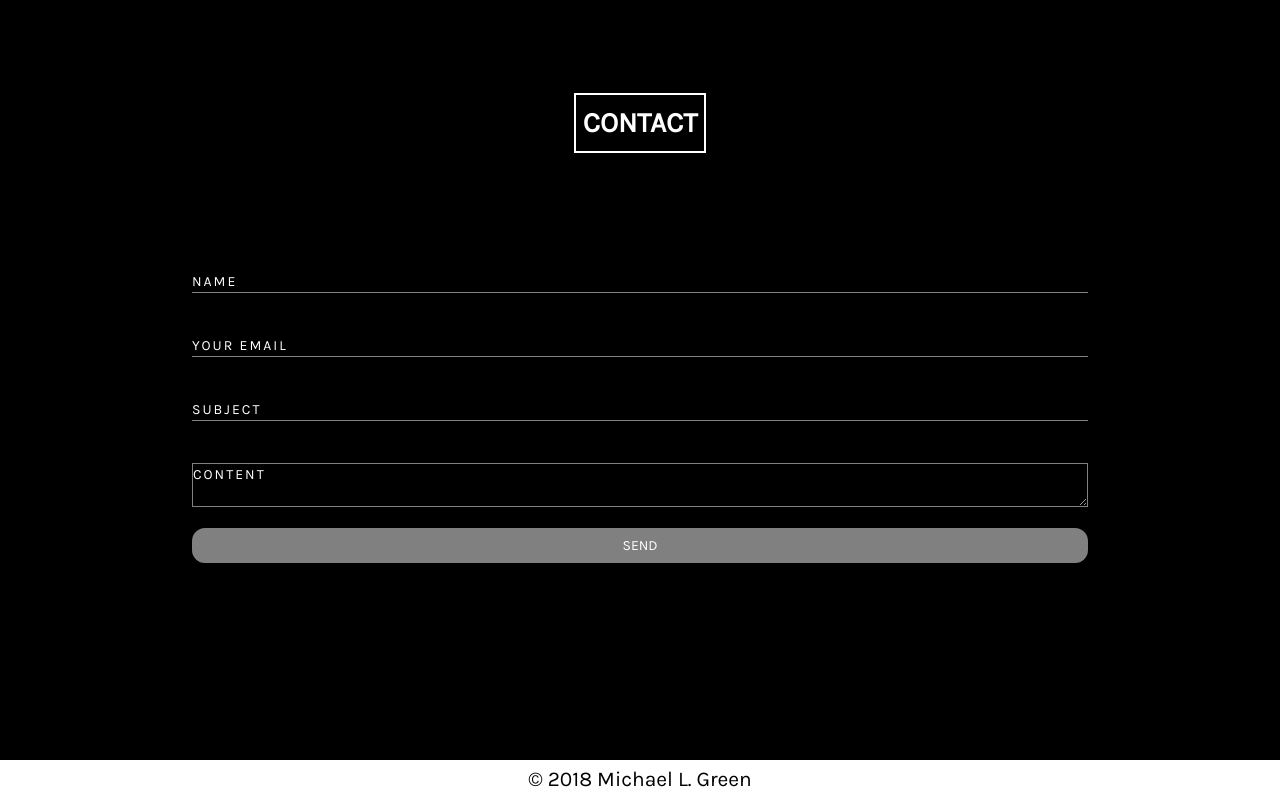
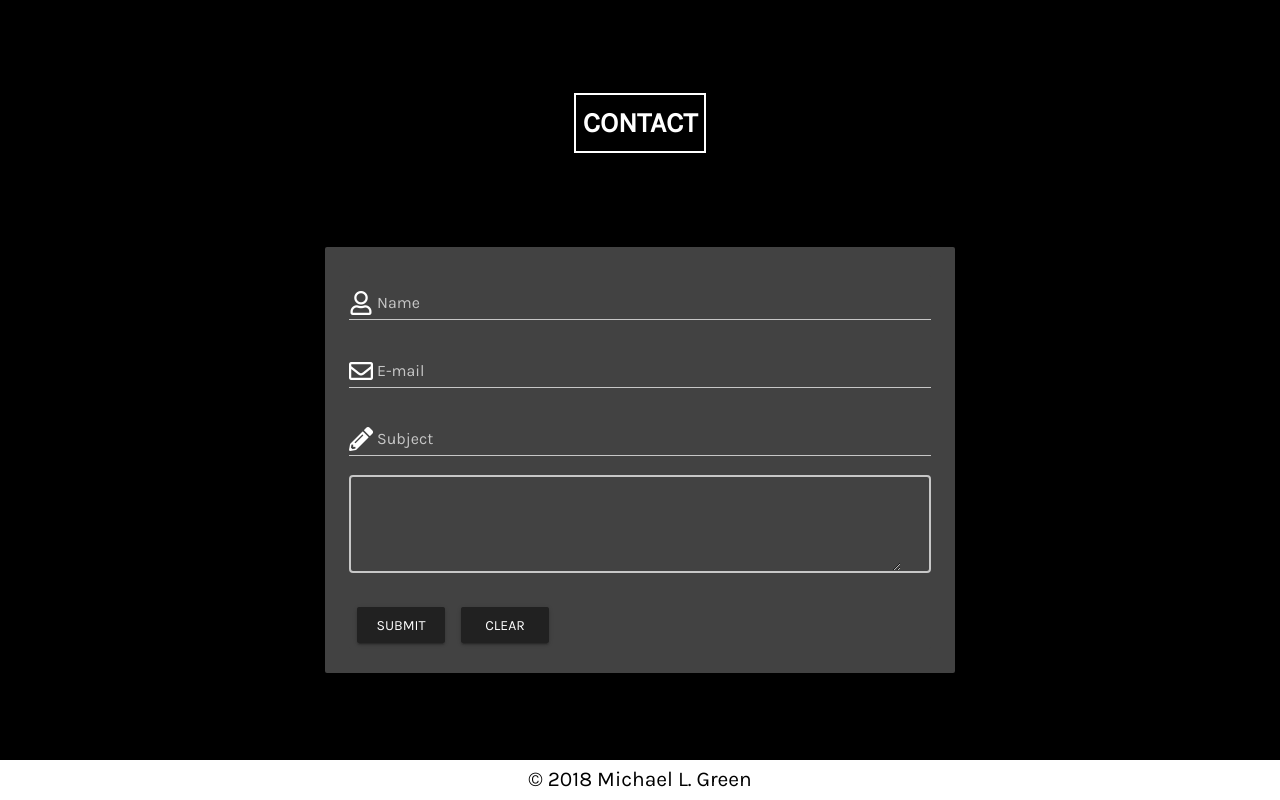
Before and after one commit to pragprogrammer/landing-page, a Vue app: page / in a window 1280 px wide. Shown: the part 2480-3280 px from the top of the page. Built offline with nearby package versions, Linux system fonts and the light colour scheme; some icons are missing.

Commit message:
redone contact form

```diff
--- a/package.json
+++ b/package.json
@@ -9,7 +9,7 @@
   "dependencies": {
     "vue": "^2.5.17",
     "vue-router": "^3.0.1",
-    "vuetify": "^1.2.6",
+    "vuetify": "^1.2.8",
     "vuex": "^3.0.1"
   },
   "devDependencies": {
--- a/src/views/Home.vue
+++ b/src/views/Home.vue
@@ -83,13 +83,14 @@
         <div class="img-holder">
           <div class="bio-img">
           </div>
-          </div>
+        </div>
         <div class="bio">
           <div class="biotext">
             <p>
               I'm a Software Developer with over 500 hours of front and back-end development from Boise Codeworks
               immersed bootcamp.
-              I have A knack for problem solving, and the ability to think outside of the box. <br/> <br/> My passion for
+              I have A knack for problem solving, and the ability to think outside of the box. <br /> <br /> My passion
+              for
               technology led to a career in software development after years of customer service and construction
               experience.
               I'm a highly motivated developer with strong front & back-end development skills.
@@ -106,19 +107,24 @@
         </div>
       </div>
       <div class="contact-body">
-        <div class="contact-me">
-            <form method="POST" class="contact-form" :action="formSpreeTarget">
-                <input type="text" placeholder="NAME" name="name"/>
-                <input type="text" placeholder="YOUR EMAIL" name="_replyto">
-                <input type="text" placeholder="SUBJECT" name="subject" required />
-                <textarea type="text" placeholder="CONTENT" name="content" required></textarea>
-                <button type="submit" class="form-button">SEND</button>
-            </form>
-        </div>
+        <v-card dark width="45rem">
+          <v-container>
+            <v-card flat>
+              <form method="POST" :action="formSpreeTarget" ref="form">
+                <v-text-field clearable v-model="emailform.name" prepend-inner-icon="far fa-user" label="Name" name="name" required></v-text-field>
+                <v-text-field clearable v-model="emailform.email" prepend-inner-icon="far fa-envelope" label="E-mail" name="_replyto" required></v-text-field>
+                <v-text-field clearable v-model="emailform.subject" prepend-inner-icon="fas fa-pencil-alt" label="Subject" name="subject" required></v-text-field>
+                <v-textarea clearable v-model="emailform.content" height="7rem" outline name="content" required></v-textarea>
+                <v-btn type="submit">Submit</v-btn>
+                <v-btn @click="clear">clear</v-btn>
+              </form>
+            </v-card>
+          </v-container>
+        </v-card>
       </div>
-        <div class="backtotop">
-          <a class="nav-link btop" data-scroll="#top"><i class="fas fa-angle-double-up"></i></a>
-        </div>
+      <div class="backtotop">
+        <a class="nav-link btop" data-scroll="#top"><i class="fas fa-angle-double-up"></i></a>
+      </div>
       <div class="contact-footer">
         <p>© 2018 Michael L. Green</p>
       </div>
@@ -133,13 +139,29 @@ export default {
   name: "home",
   data() {
     return {
-      formSpreeTarget: "https://formspree.io/michael.green94@hotmail.com"
+      formSpreeTarget: "https://formspree.io/michael.green94@hotmail.com",
+      // valid: false,
+      emailform: {
+        name: "",
+        email: "",
+        subject: "",
+        content: ""
+      }
     };
   },
   components: {
     Projects
   },
-  methods: {},
+  methods: {
+    submit() {
+      if (this.$refs.form.validate()) {
+        return (this.valid = true);
+      }
+    },
+    clear() {
+      this.$refs.form.reset();
+    }
+  },
   mounted() {
     document.querySelectorAll(".nav-link").forEach(a => {
       a.addEventListener("click", () =>
@@ -162,7 +184,8 @@ export default {
       $(".btop").css("opacity", 0 + $(window).scrollTop() / 250);
       $(".backtotop").css("display", "block");
     });
-  }
+  },
+  computed: {}
 };
 </script>
 
@@ -510,15 +533,15 @@ a:not([href]):not([tabindex]) {
   align-items: center;
 }
 
-.contact-me {
+/* .contact-me {
   display: flex;
   justify-content: center;
   align-items: center;
   height: 70%;
   width: 70%;
-  /* background-color: #f5f5f5; */
+  background-color: #f5f5f5;
   color: black;
-}
+} */
 
 .contact-form {
   display: flex;
@@ -581,10 +604,12 @@ textarea {
   .skill-icons {
     font-size: 8rem;
   }
+
   .inspirational {
     font-size: 1.5rem;
     height: 100vh;
   }
+
   .img-holder {
     height: 40%;
     width: 100%;
@@ -592,29 +617,36 @@ textarea {
     justify-content: center;
     align-items: center;
   }
+
   .bio-img {
     height: 13rem;
     width: 13rem;
   }
+
   .bio {
     height: 55%;
     width: 100%;
   }
+
   .biotext {
     height: 100%;
     width: 90%;
     font-size: 1.1rem;
     font-family: "Roboto", sans-serif;
   }
+
   #skills {
     height: 100vh;
   }
+
   #about {
     height: 100vh;
   }
+
   p {
     padding-bottom: 0;
   }
+
   .backtotop {
     bottom: 2rem;
     right: 2rem;
```
Also changed, not shown: 1 other file (tests, documents, lock files or other folders).
